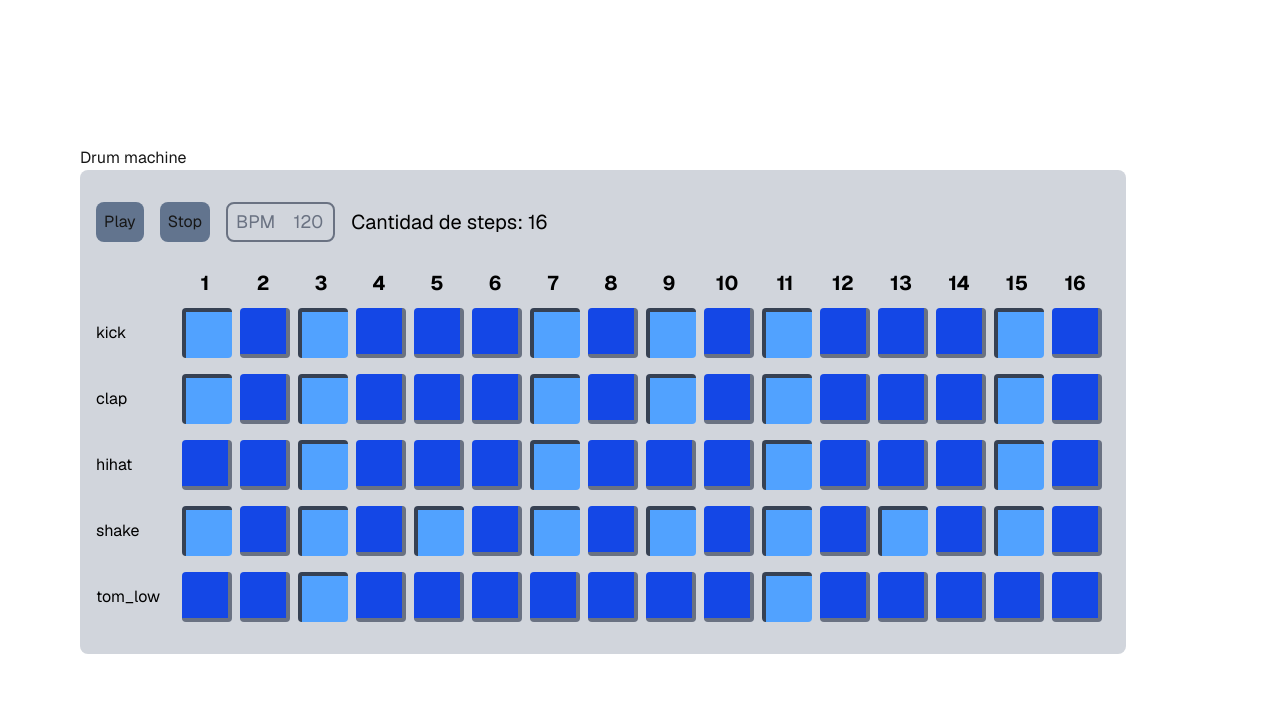
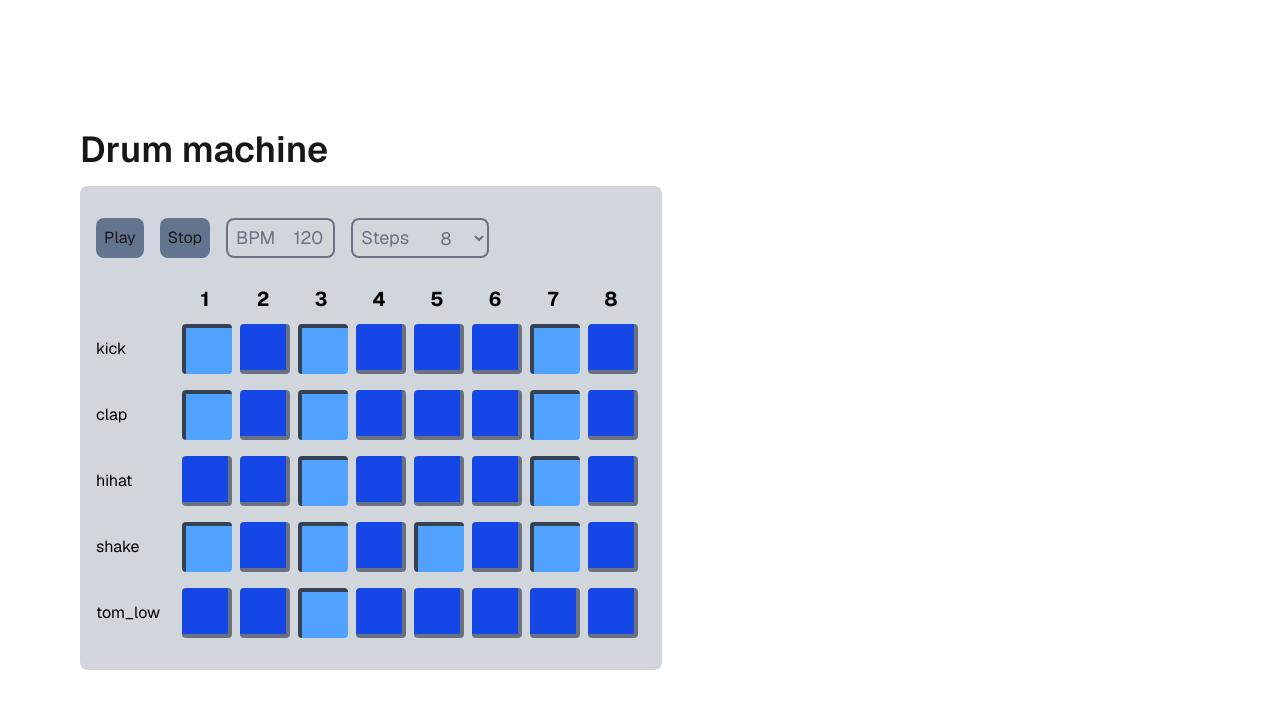
Before and after one commit to francomastrantonio/drum-sequencerv2, a Next.js app: page / in a window 1280 px wide. Shown: the top 708 px of the page. Built offline with nearby package versions, Linux system fonts and the light colour scheme.

Commit message:
se agrega selector de steps

```diff
--- a/src/app/page.tsx
+++ b/src/app/page.tsx
@@ -6,14 +6,14 @@ import libraryJSON from '@/library.json'
 
 export default function Home() {
   const [samplesList, setSamplesList] = useState(libraryJSON.data)
-  const [steps, setSteps] = useState(16)
+  const [steps, setSteps] = useState(8)
 
   return (
     <div className="flex items-center justify-items-center min-h-screen p-8 pb-20 gap-16 sm:p-20 font-[family-name:var(--font-geist-sans)]">
       <main className="flex-col">
-        <h1>Drum machine</h1>
+        <h1 className="text-4xl font-semibold mb-4">Drum machine</h1>
         <AudioSequencerProvider totalPositions={steps}>
-          <Sequencer steps={steps} samplesData={samplesList} />
+          <Sequencer steps={steps} samplesData={samplesList} setSteps={setSteps}/>
         </AudioSequencerProvider>
       </main>
     </div>
--- a/src/components/BpmInput.tsx
+++ /dev/null
@@ -1,43 +0,0 @@
-import { useAudioSequencer } from "@/contexts/AudioSequencerContext";
-import { useEffect, useState } from "react";
-
-const BpmInput = ({ onChange }: { onChange: (bpm: number) => void }) => {
-  const [bpm, setBpm] = useState(120); // Valor inicial
-  const { changeBPM } = useAudioSequencer()
-
-  const handleChange = (e: React.ChangeEvent<HTMLInputElement>) => {
-    let value = parseInt(e.target.value, 10);
-
-    // Restringe el valor dentro del rango 0 - 999
-    if (isNaN(value)) value = 0;
-    if (value > 999) value = 999;
-    if (value < 0) value = 0;
-
-    setBpm(value);
-    onChange(value);
-  };
-
-  useEffect(()=> {
-    changeBPM(bpm)
-  }, [bpm])
-
-  return (
-    <div className="flex flex-row items-center gap-2 rounded-lg border-2 h-[40px] border-gray-500">
-      <label htmlFor="bpm" className="text-lg text-gray-500 ml-2">
-        BPM
-      </label>
-      <input
-        id="bpm"
-        type="number"
-        value={bpm}
-        onChange={handleChange}
-        min="0"
-        max="999"
-        className="w-[50px] text-center rounded-md p-2 focus:outline-none text-lg text-gray-500
-          [&::-webkit-inner-spin-button]:appearance-none [&::-webkit-outer-spin-button]:appearance-none"
-      />
-    </div>
-  );
-};
-
-export default BpmInput;
--- a/src/components/Sequencer.tsx
+++ b/src/components/Sequencer.tsx
@@ -2,9 +2,9 @@
 import { useEffect, useRef, useState } from "react"
 import { SecuencerProps } from "@/types";
 import { useAudioSequencer } from "@/contexts/AudioSequencerContext";
-import BpmInput from "./BpmInput";
+import { SequencerInput } from "./SequencerInput";
 
-export const Sequencer: React.FC<SecuencerProps> = ({ steps, samplesData}) =>{
+export const Sequencer: React.FC<SecuencerProps> = ({ steps, samplesData, setSteps}) =>{
     const { startSeq, resetSeq, pauseSeq, isRunningSeq, indexSeq } = useAudioSequencer()
     const [bpm, setBpm] = useState(120)
     let arraySteps = new Array(steps)
@@ -20,8 +20,16 @@ export const Sequencer: React.FC<SecuencerProps> = ({ steps, samplesData}) =>{
             <button className="bg-slate-500 p-2 rounded-lg my-4 mr-4" onClick={()=>resetSeq()}>
                 Stop
             </button>
-            <BpmInput onChange={(value) => setBpm(value)} />
-            <span className="text-black text-xl ml-4">Cantidad de steps: {steps}</span>
+            <div className="flex flex-row gap-4">
+                <SequencerInput
+                    inputType="BPM"
+                    onChange={(value: number) => setBpm(value)}
+                    inputParams={{ defaultValue: 120, minValue: 0, maxValue: 999}}/>
+                <SequencerInput
+                    inputType="Steps"
+                    onChange={setSteps}
+                    inputParams={{ defaultValue: 8, minValue: 8, maxValue: 64}}/>
+            </div>
         </div>
         <div>
             <div className="flex flex-row ml-[84px]">
@@ -50,7 +58,6 @@ export const Sequencer: React.FC<SecuencerProps> = ({ steps, samplesData}) =>{
 const SequencerChannel = (props: any) => {
     const { indexSeq } = useAudioSequencer()
     const audioRef = useRef<HTMLAudioElement | null>(null);
-    //const [secuenceSteps, setSecuenceSteps] = useState(null)
     function repetirArray(arr: Array<number>, n: number) {
         return [].concat(...Array(n).fill(arr));
     }
@@ -58,31 +65,12 @@ const SequencerChannel = (props: any) => {
     const miArray = props.sampleInfo.secuence;
     const veces = props.steps / props.sampleInfo.secuence.length;
 
-
     const handlePlay = () => {
       if (audioRef.current) {
         audioRef.current.currentTime = 0;
         audioRef.current.play();
       }
     }
-
-    useEffect(()=>{
-        console.log("[Sequencer.tsx].useEffect=",props.sampleInfo.secuence.length)
-        console.log("ArrayRepe",repetirArray(miArray, veces));
-        if(props.sampleInfo.secuence.length < props.steps){
-            console.log("[Sequencer.tsx].useEffect la secuencia es MENOR que los steps")
-            //var arrayAux = secuenceSteps
-            /*
-            for(let i = props.sampleInfo.secuence.length ; props.sampleInfo.secuence.length < props.steps ; i++){
-                console.log("index.i=", i)
-                console.log("index.arrayAux=", i)
-            }
-                */
-        }else{
-            console.log("[Sequencer.tsx].useEffect la secuencia es MAYOR que los steps")
-            //setSecuenceSteps(props.sampleInfo.secuence)
-        }
-    }, [])
 
     return (
         <div className="flex flex-row mb-4">
--- /dev/null
+++ b/src/components/SequencerInput.tsx
@@ -0,0 +1,69 @@
+import { useAudioSequencer } from "@/contexts/AudioSequencerContext";
+import { InputParams, SequencerInputProps } from "@/types";
+import { useEffect, useState } from "react";
+
+const STEPS_OPTIONS = [8, 16, 32, 64];
+
+export const SequencerInput = (props: SequencerInputProps) => {
+  const { minValue, maxValue, defaultValue }: InputParams = props.inputParams
+  const { changeBPM } = useAudioSequencer()
+  const typeInput = props.inputType
+  const [inputValue, setInputValue] = useState(defaultValue); // Valor inicial
+
+
+  const handleInputChange = (e: React.ChangeEvent<HTMLInputElement>) => {
+    let value = parseInt(e.target.value, 10)
+
+    if (isNaN(value)) value = 0
+    if (value > maxValue) value = maxValue
+    if (value < minValue) value = minValue
+
+    setInputValue(value)
+    props.onChange(value)
+  };
+
+  const handleSelectChange = (e: React.ChangeEvent<HTMLSelectElement>) => {
+    const value = parseInt(e.target.value, 10)
+    setInputValue(value)
+    props.onChange(value)
+  }
+
+  useEffect(()=> {
+    if (typeInput === "BPM") {
+      changeBPM(inputValue);
+    }
+  }, [inputValue])
+
+  return (
+    <div className="flex flex-row items-center gap-2 rounded-lg border-2 h-[40px] border-gray-500">
+      <label htmlFor={typeInput} className="text-lg text-gray-500 ml-2">
+        {typeInput}
+      </label>
+      {typeInput === "Steps" ? (
+        <select
+          id={`${typeInput}Input`}
+          value={inputValue}
+          onChange={handleSelectChange}
+          className="w-[70px] text-center rounded-md p-2 focus:outline-none text-lg text-gray-500"
+        >
+          {STEPS_OPTIONS.map((option) => (
+            <option key={option} value={option}>
+              {option}
+            </option>
+          ))}
+        </select>
+      ) : (
+        <input
+          id={`${typeInput}-input`}
+          type="number"
+          value={inputValue}
+          onChange={handleInputChange}
+          min={minValue}
+          max={maxValue}
+          className="w-[50px] text-center rounded-md p-2 focus:outline-none text-lg text-gray-500
+            [&::-webkit-inner-spin-button]:appearance-none [&::-webkit-outer-spin-button]:appearance-none"
+        />
+      )}
+    </div>
+  );
+};
```
Also changed, not shown: src/types.tsx (+17 -2 lines).
